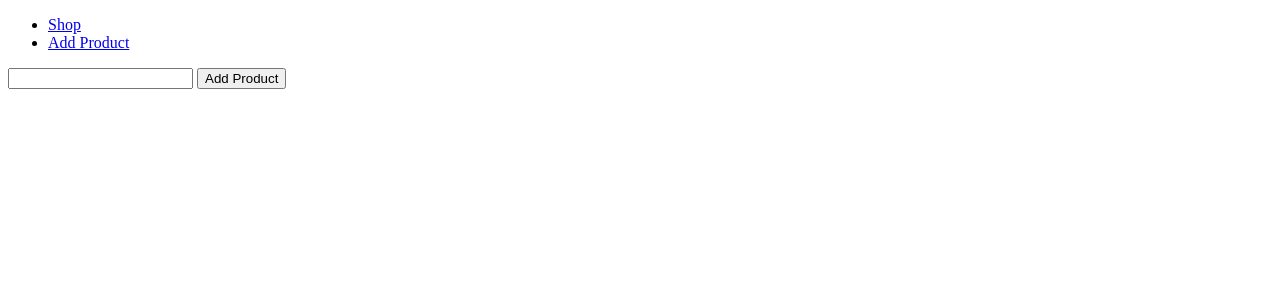
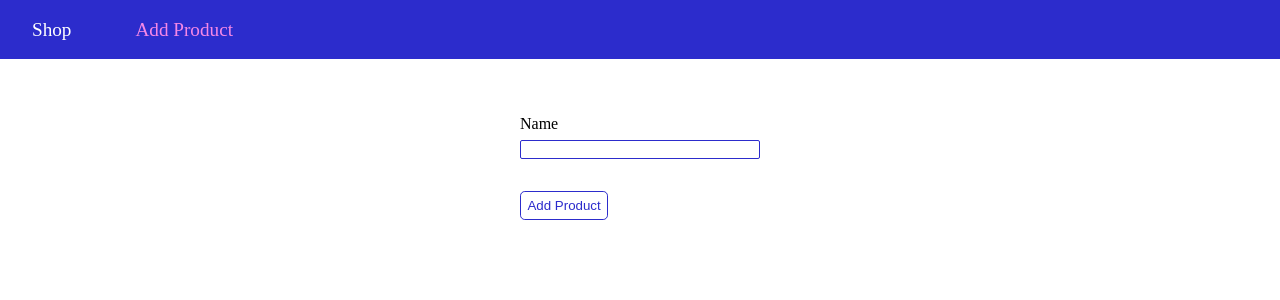
Before and after one commit to talented-vicky/shopping-app, a Node server app: page /admin/add-product in a window 1280 px wide. Shown: the top 300 px of the page. Run offline with Node 20, Linux system fonts and the light colour scheme.

Commit message:
installed ejs and added views using ejs templating engine with includes for code reusability, added controllers and models for product

```diff
--- a/app.js
+++ b/app.js
@@ -5,16 +5,113 @@ const bp = require('body-parser');
 const adminRoutes = require('./routes/admin')
 const shopRoutes = require('./routes/shop')
 
+const errorController = require('./controllers/error')
+
 const app = express();
 
 app.use(bp.urlencoded({extended: false}));
+app.use(express.static(path.join(__dirname, 'public'))) //helps access styles statically
+
+app.set('view engine', 'ejs')
+app.set('views', 'views')
 
 app.use('/admin', adminRoutes) //filtering all paths from adminRoutes
 
-app.use(shopRoutes) // its ideal this before admin routes
-
-app.use((req, res, next) => {
-    res.status(404).sendFile(path.join(__dirname, 'views', 'error-page.html'))
-})
+app.use(shopRoutes) // its ideal this comes before admin routes
+app.use(errorController.errorPage)
 
 app.listen(4000) //this creates server and listens too
+
+
+// // 2) Given an array of integers, find the sum of its elements
+// const simpleArraySum = array => {
+//     var tot = 0;
+//     for(var i = 0; i < array.length; i++){
+//         tot = tot + array[i]
+//     }
+//     console.log(tot)
+// }
+// simpleArraySum([2, 4, 6])
+
+
+// // 3) The task is to find their comparison points by comparing a[0]
+// // with b[0], a[1] with b[1], and a[2] with b[2].
+// const compareTriplets = (Alice, Bob) =>{
+//     var aliceTot = 0;
+//     var bobTot = 0;
+//     Alice.forEach((elem, ind) => {
+//         console.log(elem, ind)
+//         var bobComp = Bob[ind]
+//         switch(true){
+//             case elem > bobComp:
+//                 aliceTot += 1
+//             case elem < bobComp:
+//                 bobTot += 1
+//             default:
+//         }
+//     });
+//     console.log(`Alice gets ${aliceTot}, while Bob gets ${bobTot}`)
+// }
+// // compareTriplets([1, 3, 4, 6], [2, 5, 8, 2])
+// compareTriplets([5, 6, 11], [3, 4, 10])
+// // I'm adding Alice's cores to Bob's somehow
+
+// const compareTriplets = (Alice, Bob) =>{
+//     var alicePoint = 0;
+//     var bobPoint = 0;
+//     Alice.forEach(elem => {
+//         Bob.forEach(val => {
+//             switch(true){
+//                 case elem > val:
+//                     alicePoint = alicePoint + 1
+//                 case val > elem:
+//                     bobPoint = bobPoint + 1
+//             }
+//         })
+//     });
+//     console.log(`Alice gets ${alicePoint}, while Bob gets ${bobPoint}`)
+// }
+
+
+// fizzBuzz for pass
+// const fizzBuzz = n => {
+//     for(var i = 1; i <= n; i++){
+//         switch(true){
+//             case i%5 === 0 && i%3 === 0:
+//                 console.log("FizzBuzz")
+//                 break
+//             case i%5 === 0:
+//                 console.log("Fizz")
+//                 break
+//             case i%3 === 0:
+//                 console.log("Fizz")
+//                 break
+//             default:
+//                 console.log(i)
+//                 break
+//         }
+//     }
+// }
+// fizzBuzz(15)
+
+// const rows = ['qwertyuiop', 'asdfghjkl', 'zxcvbnm']
+
+// const sameRow = word => {
+//     var validity = false;
+//     if(word[0] in rows[0]){
+//         for(var check in word){
+//             switch(true){
+//                 case check in rows[0]:
+//                     validity = true
+//             }
+//         }
+//     };
+//     if(validity){
+//         console.log(`${word} in the same row`)
+//     }
+//     else{
+//         console.log(`${word} not in the same row`)
+//     }
+// };
+
+// sameRow('chunk')
--- /dev/null
+++ b/controllers/error.js
@@ -0,0 +1,3 @@
+exports.errorPage = (req, res, next) => {
+    res.status(404).render('error-page', {pageTitle: "Error Page"})
+}
--- /dev/null
+++ b/controllers/products.js
@@ -0,0 +1,25 @@
+// const products = []
+const Product = require('../models/product')
+
+exports.getAddProduct = (req, res, next) => {
+    res.render('add-product', {
+        pageTitle: 'Add Product',
+        path: '/admin/add-product'
+    })
+}
+
+exports.postAddProduct = (req, res, next) => {
+    // products.push({title: req.body.title})
+    const product = new Product(req.body.title)
+    product.save()
+    res.redirect('/')
+}
+
+exports.showProduct = (req, res, next) => {
+    const product = Product.fetchAll();
+    res.render('shop', {
+        prods: product,
+        pageTitle: 'Shop Page',
+        path: '/'
+    })
+}
--- /dev/null
+++ b/helper/path.js
@@ -0,0 +1,3 @@
+const path = require('path');
+
+module.exports = path.dirname(process.mainModule.filename);
--- a/package.json
+++ b/package.json
@@ -21,6 +21,7 @@
     "nodemon": "^2.0.20"
   },
   "dependencies": {
+    "ejs": "^3.1.8",
     "express": "^4.18.1"
   }
 }
--- /dev/null
+++ b/public/css/main.css
@@ -0,0 +1,37 @@
+body {
+    padding: 0;
+    margin: 0;
+}
+main {
+    padding: 1.5rem;
+}
+.main-header {
+    width: 100%;
+    height: 3.7rem;
+    background-color: #2c2ccc;
+}
+.main-header__nav {
+    height: 100%;
+    display: flex;
+    align-items: center;
+}
+.main-header__item-list {
+    margin: 0;
+    padding: 0;
+    list-style: none;
+    display: flex;
+
+}
+.main-header__item {
+    margin: 0 2rem;
+}
+.main-header__item a{
+    font-size: 1.2rem;
+    text-decoration: none;
+    color: white;
+}
+.main-header__item a:hover,
+.main-header__item a:active,
+.main-header__item a.active {
+    color: #f588e6;;
+}
--- /dev/null
+++ b/public/css/product.css
@@ -0,0 +1,29 @@
+.form {
+    width: 15rem;
+    margin: 0 auto;
+}
+.form__container {
+    margin: 2rem 0;
+    display: flex;
+    flex-direction: column;
+}
+.form__container label {
+    margin-bottom: .4rem;
+}
+.form__container input {
+    border: 1px solid #2c2ccc;
+    border-radius: 2px;
+}
+button {
+    border: 1px solid #2c2ccc;
+    color: #2c2ccc;
+    background: white;
+    border-radius: .3rem;
+    cursor: pointer;
+    padding: .4rem;
+}
+button:hover,
+button:active {
+    color: white;
+    background-color: #2c2ccc;
+}
--- a/routes/shop.js
+++ b/routes/shop.js
@@ -2,9 +2,8 @@ const path = require('path');
 const express = require('express');
 
 const router = express.Router();
+const shopController = require('../controllers/products')
 
-router.get('/', (req, res, next) => {
-    res.sendFile(path.join(__dirname, '../', 'views', 'shop.html'))
-});
+router.get('/', shopController.showProduct);
 
 module.exports = router;
--- /dev/null
+++ b/views/add-product.ejs
@@ -0,0 +1,18 @@
+<%- include('includes/head.ejs')%>
+    <link rel="stylesheet" href="/css/product.css">
+</head>
+
+<body>
+    <%- include('includes/nav.ejs')%>
+
+    <main>
+        <form class="form" action="/admin/product" method="post">
+            <div class="form__container">
+                <label for="tt">Name</label>
+                <input type="text" name="title" id="tt">
+            </div>
+            <button type="submit"> Add Product</button>
+        </form>
+    </main>
+
+<%- include('includes/tail.ejs')%>
--- a/views/add-product.html
+++ /dev/null
@@ -1,26 +0,0 @@
-<!DOCTYPE html>
-<html lang="en">
-<head>
-    <meta charset="UTF-8">
-    <meta http-equiv="X-UA-Compatible" content="IE=edge">
-    <meta name="viewport" content="width=device-width, initial-scale=1.0">
-    <title>Product Page</title>
-</head>
-<body>
-    <header>
-        <nav>
-            <ul>
-                <li><a href="/">Shop</a></li>
-                <li><a href="/admin/add-product">Add Product</a></li>
-            </ul>
-        </nav>
-    </header>
-
-    <main>
-        <form action="/admin/product" method="post">
-            <input type="text" name="title">
-            <button type="submit"> Add Product</button>
-        </form>
-    </main>
-</body>
-</html>
--- a/views/error-page.html
+++ b/views/includes/head.ejs
@@ -4,9 +4,5 @@
     <meta charset="UTF-8">
     <meta http-equiv="X-UA-Compatible" content="IE=edge">
     <meta name="viewport" content="width=device-width, initial-scale=1.0">
-    <title>Error Page</title>
-</head>
-<body>
-    <h1>Oops! Page Not Found atm</h1>
-</body>
-</html>
+    <title><%= pageTitle %></title>
+    <link rel="stylesheet" href="/css/main.css">
--- /dev/null
+++ b/views/includes/nav.ejs
@@ -0,0 +1,8 @@
+<header class="main-header">
+    <nav class="main-header__nav">
+        <ul class="main-header__item-list">
+            <li class="main-header__item"><a class="<%= path === '/' ? 'active' : '' %>" href="/">Shop</a></li>
+            <li class="main-header__item"><a class="<%= path === '/admin/add-product' ? 'active' : '' %>" href="/admin/add-product">Add Product</a></li>
+        </ul>
+    </nav>
+</header>
--- /dev/null
+++ b/views/includes/tail.ejs
@@ -0,0 +1,2 @@
+</body>
+</html>
```
Also changed, not shown: models/product.js (added, +17 -0 lines), routes/admin.js (+7 -8 lines), views/error-page.ejs (added, +10 -0 lines), views/shop.ejs (added, +33 -0 lines), views/shop.html (deleted, +0 -24 lines), 1 other file.
